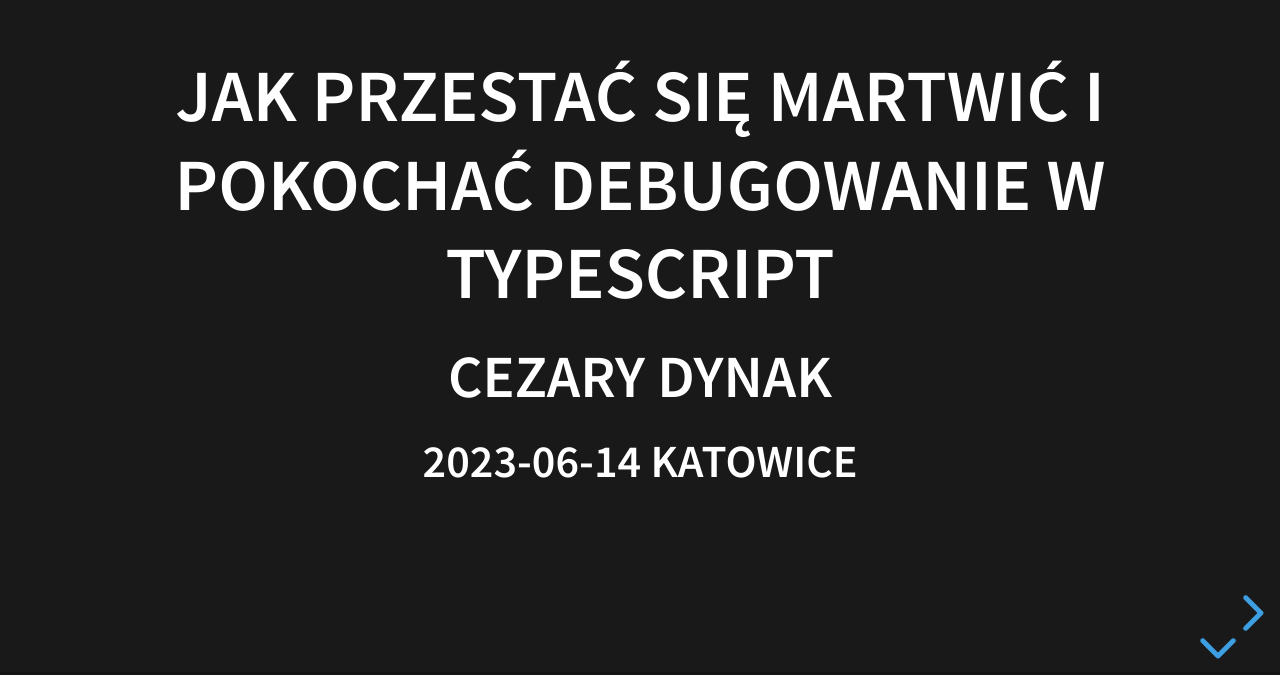
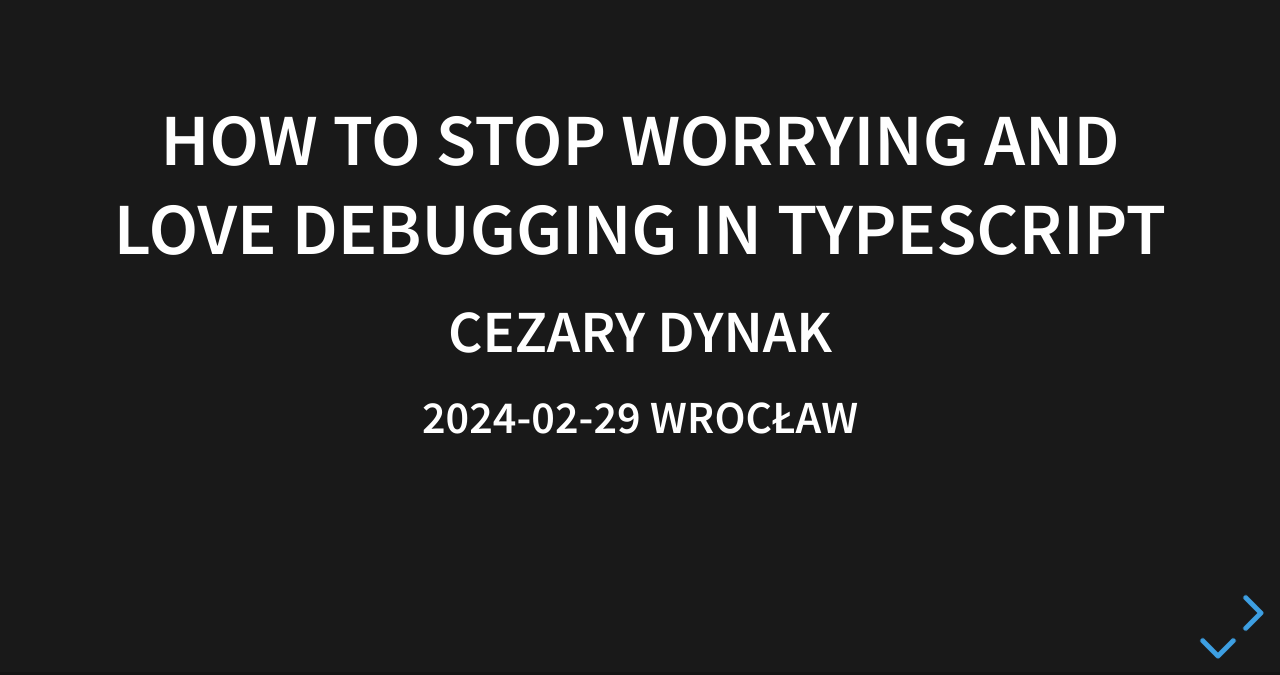
Before and after one commit to cdynak/debugger, a website: page index.html in a window 1280 px wide. Shown: the part 125-800 px from the top of the page. Drawn offline with Linux system fonts and the light colour scheme.

Commit message:
Update for TypeScript Wroclaw

```diff
--- a/index.html
+++ b/index.html
@@ -22,9 +22,9 @@
             <img src="img/10_00 cezary SALA B.png" />
           </section-->
 					<section>
-						<h2>Jak przestać się martwić i pokochać debugowanie w TypeScript</h2>
+						<h2>How to stop worrying and love debugging in TypeScript</h2>
 						<h3>Cezary Dynak</h3>
-						<h4>2023-06-14 Katowice</h4>
+						<h4>2024-02-29 Wrocław</h4>
 					</section>
 					<section>
 						<h2>bibliography is inside source code</h2>
```
